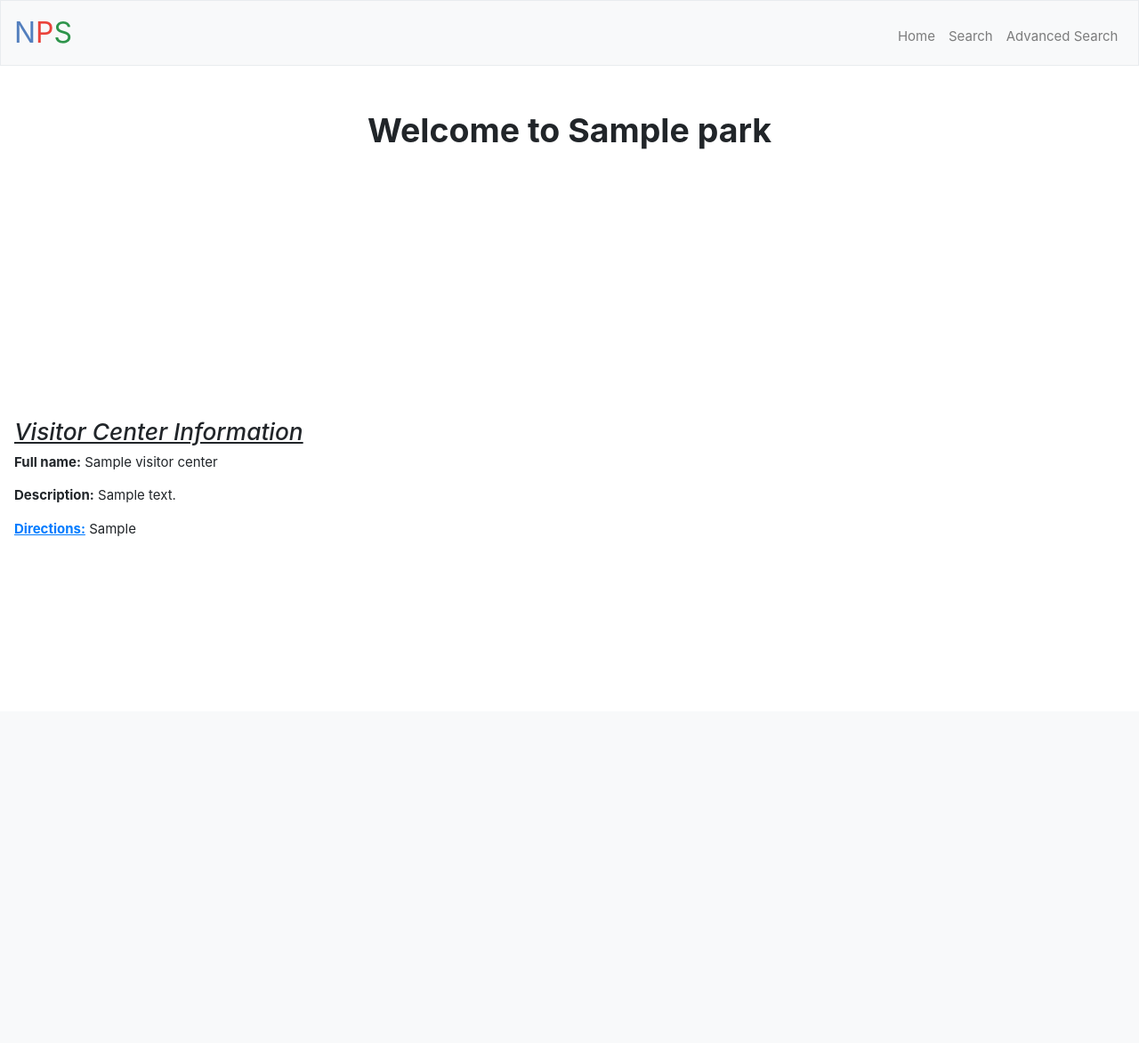
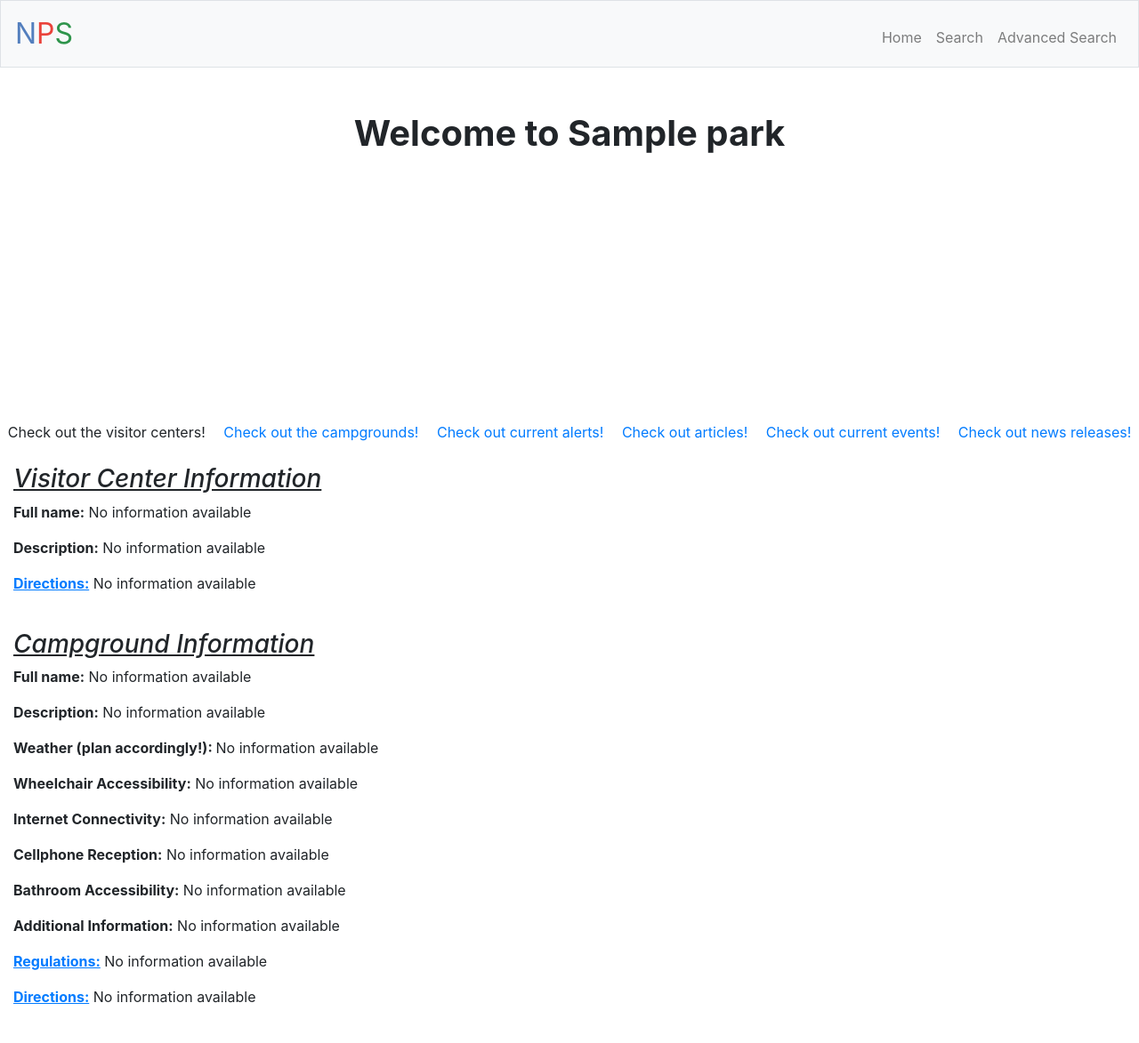
Before and after one commit to srust13/Capital-One-SWE-Summit, a Flask app: template templates/park.html in a window 1280 px wide. Shown: the whole page at 89% size. Before the commit the page ends 603 px from the top, so only its background shows below. Run offline with Flask 2, Linux system fonts and the light colour scheme; the template is opened without the code that fills it: most values are stand-ins (such as "Sample title", 1, 10 or a date in 2020); some libraries are stand-ins or nearby versions.

Commit message:
finished campgrounds api

```diff
--- a/application.py
+++ b/application.py
@@ -1,7 +1,7 @@
 from flask import Flask, flash, redirect, render_template, request, session
 from flask_session import Session
 from tempfile import mkdtemp
-from helpers import listParksAndStates, visitorCenters, campgrounds, alertsList, eventsList, newsList
+from helpers import listParksAndStates, getInfo
 
 app = Flask(__name__)
 
@@ -38,16 +38,12 @@
 
         #If the user selected a park from the drop down, render park.html, else render state.html
         if park:
-            visitorCentersList=visitorCenters(park)
-            campsList = campgrounds(park)
-            alertsList = alerts(park)
-            articlesList = articles(park)
-            eventsList = events(park)
-            newsList = newsReleases(park)
-            return render_template("park.html",park=park, visitorCentersList=visitorCentersList, campsList=campsList, alertsList=alertsList, articlesList=articlesList,
-            eventsList=eventsList, newsList=newsList)
+            visitorCentersList=getInfo(park, "visitorCenters")
+            campgroundsList=getInfo(park, "campgrounds")
+            return render_template("park.html",park=park, visitorCentersList=visitorCentersList, campgroundsList=campgroundsList)
         else:
             return render_template("state.html",state=state)
+
     else:
         return render_template("search.html",parks=parks,states=states)
 
--- a/helpers.py
+++ b/helpers.py
@@ -63,32 +63,18 @@
 
     return parks, states
 
-#Generate information about visitor center such as "name", "description", "directionsInfo", and "directionsUrl"
-def visitorCenters(parkName):
-    endpoint = requests.get(f"{url}/visitorcenters?q={parkName}&api_key={api}")
+#infoType can equal "visitorCenters", "campgrounds", "alerts", "events", "news"
+def getInfo(parkName, infoType):
+    endpoint = requests.get(f"{url}/{infoType}?q={parkName}&api_key={api}")
     data = endpoint.json()
     return data["data"]
 
 
-def campgrounds(parkName):
-    return
 
-def alertsList(parkName):
-    return
-
-def eventsList(parkName):
-    return
-
-def newsList(parkName):
-    return
-
-
-
-
-print(visitorCenters("Zion"))
+#print(visitorCenters("Zion"))
 #print(visitorCenters("Zion")[0]["name"])
 
 #print(listParksByState("ME"))
-listParksAndStates()
+#listParksAndStates()
 #print(listParksAndStates()[0])
 #print(listParksAndStates()[1])
--- a/static/styles.css
+++ b/static/styles.css
@@ -58,7 +58,7 @@
   cursor: pointer;
  }
 
- .w3-container{
+ .container-fluid{
   text-align: left;
  }
 
--- a/templates/layout.html
+++ b/templates/layout.html
@@ -9,15 +9,16 @@
         <meta name="viewport" content="width=device-width, initial-scale=1, shrink-to-fit=no"/>
 
 
-        <link href="https://www.w3schools.com/w3css/4/w3.css"  rel="stylesheet" />
-        <!-- documentation at http://getbootstrap.com/docs/4.0/, alternative themes at https://bootswatch.com/4-alpha/ -->
-        <link href="https://maxcdn.bootstrapcdn.com/bootstrap/4.0.0-beta.2/css/bootstrap.min.css" rel="stylesheet"/>
+        <!-- documentation at http://getbootstrap.com/docs/4.3 -->
+
+        <link rel="stylesheet" href="https://stackpath.bootstrapcdn.com/bootstrap/4.3.1/css/bootstrap.min.css" integrity="sha384-ggOyR0iXCbMQv3Xipma34MD+dH/1fQ784/j6cY/iJTQUOhcWr7x9JvoRxT2MZw1T" crossorigin="anonymous">
 
         <link href="../static/styles.css" rel="stylesheet"/>
 
-        <script src="https://code.jquery.com/jquery-3.1.1.min.js"></script>
-        <script src="https://cdnjs.cloudflare.com/ajax/libs/popper.js/1.12.3/umd/popper.min.js"></script>
-        <script src="https://maxcdn.bootstrapcdn.com/bootstrap/4.0.0-beta.2/js/bootstrap.min.js"></script>
+        <script src="https://code.jquery.com/jquery-3.3.1.slim.min.js" integrity="sha384-q8i/X+965DzO0rT7abK41JStQIAqVgRVzpbzo5smXKp4YfRvH+8abtTE1Pi6jizo" crossorigin="anonymous"></script>
+        <script src="https://cdnjs.cloudflare.com/ajax/libs/popper.js/1.14.7/umd/popper.min.js" integrity="sha384-UO2eT0CpHqdSJQ6hJty5KVphtPhzWj9WO1clHTMGa3JDZwrnQq4sF86dIHNDz0W1" crossorigin="anonymous"></script>
+        <script src="https://stackpath.bootstrapcdn.com/bootstrap/4.3.1/js/bootstrap.min.js" integrity="sha384-JjSmVgyd0p3pXB1rRibZUAYoIIy6OrQ6VrjIEaFf/nJGzIxFDsf4x0xIM+B07jRM" crossorigin="anonymous"></script>
+
 
         <title>National Park Service: {% block title %}{% endblock %}</title>
 
--- a/templates/park.html
+++ b/templates/park.html
@@ -5,18 +5,51 @@
 {% endblock %}
 
 {% block main %}
-    <h1><b>Welcome to {{park}}</b></h1>
-    <div class="space"></div>
-
-    <div class="w3-container">
+    <div>
+        <h1><b>Welcome to {{park}}</b></h1>
+        <div class="space"></div>
+        <div class="pagejump"
+            <A HREF="#visitorcenter">Check out the visitor centers!</A>
+            <A HREF="#campgrounds">&emsp;Check out the campgrounds!</A>
+            <A HREF="#campgrounds">&emsp;Check out current alerts!</A>
+            <A HREF="#campgrounds">&emsp;Check out articles!</A>
+            <A HREF="#campgrounds">&emsp;Check out current events!</A>
+            <A HREF="#campgrounds">&emsp;Check out news releases!</A>
+        </div>
+    </div>
+    <br>
+    <A NAME="visitorcenter"></A>
+    <div class="container-fluid">
         <h3><i><u>Visitor Center Information</u></i></h3>
         {%for visitorCenter in visitorCentersList%}
-            <p><b>Full name:</b> {{ visitorCenter.get("name"," Not available :(") }}             </p>
-            <p><b>Description:</b> {{ visitorCenter.get("description", "Not available :(") }}    </p>
-            <p><a href= {{ visitorCenter.get("directionsUrl","") }}><u><b>Directions:</b></u></a> {{ visitorCenter.get("directionsInfo","Not available :(") }}  </p>
+            <p><b>Full name:</b> {{ visitorCenter.get("name") or "No information available" }}             </p>
+            <p><b>Description:</b> {{ visitorCenter.get("description") or "No information available"}}    </p>
+            <p><a href= {{ visitorCenter.get("directionsUrl") or "javascript:;" }}><u><b>Directions:</b></u></a> {{ visitorCenter.get("directionsInfo") or "No information available"}}  </p>
             <br>
         {% endfor %}
     </div>
 
+    <A NAME="campgrounds"></A>
+    <div class="container-fluid">
+            <h3><i><u>Campground Information</u></i></h3>
+            {%for campground in campgroundsList%}
+                <p><b>Full name:</b> {{ campground.get("name") or "No information  available"}}             </p>
+                <p><b>Description:</b> {{ campground.get("description") or "No information available"}}    </p>
+                <p><b>Weather (plan accordingly!): </b> {{ campground.get("weatheroverview")  or "No information  available"}}             </p>
+
+                <p><b>Wheelchair Accessibility:</b>  {{ campground.get("accessibility").get("wheelchairaccess")  or "No information  available"}}    </p>
+                <p><b>Internet Connectivity:</b>  {{ campground.get("accessibility").get("internetconnectivity")  or "No information  available"}}    </p>
+                <p><b>Cellphone Reception:</b>  {{ campground.get("accessibility").get("cellphonereception")  or "No information  available"}}    </p>
+
+                <p><b>Bathroom Accessibility:</b>  {{ campground.get("amenities").get("toilets")[0]  or "No information  available"}}    </p>
+
+                <p><b>Additional Information:</b>  {{ campground.get("accessibility").get("additionalinfo")  or "No information  available"}}    </p>
+
+                <p><a href={{campground.get("regulationsurl") or "javascript:;" }}><u><b>Regulations:</b></u></a> {{ campground.get("regulationsoverview") or "No information  available"}}    </p>
+                <p><a href={{campground.get("directionsurl") or "javascript:;" }}><u><b>Directions:</b></u></a> {{ campground.get("directionsoverview") or "No information  available"}}    </p>
+                <br>
+            {% endfor %}
+        </div>
+
 
 {% endblock %}
```
